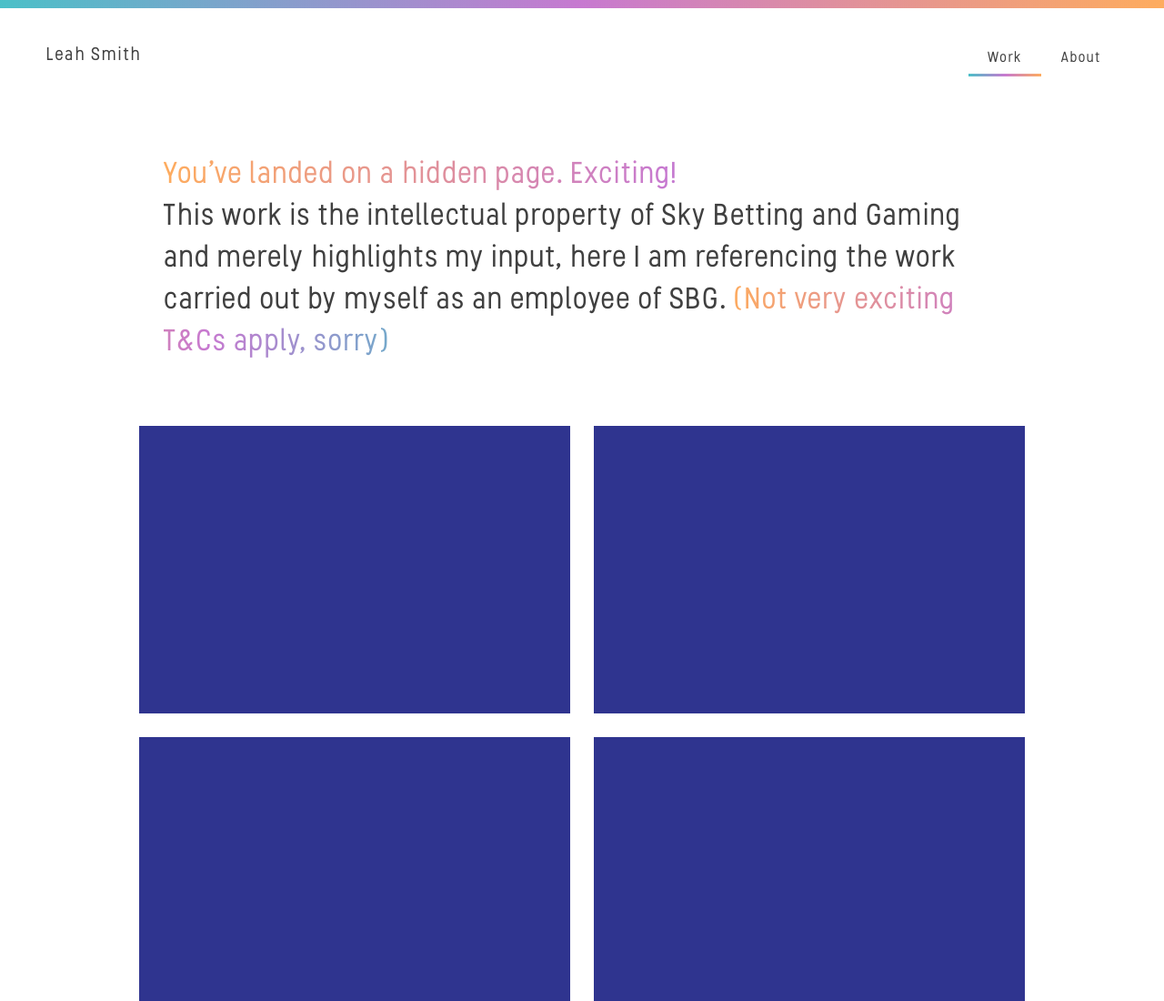
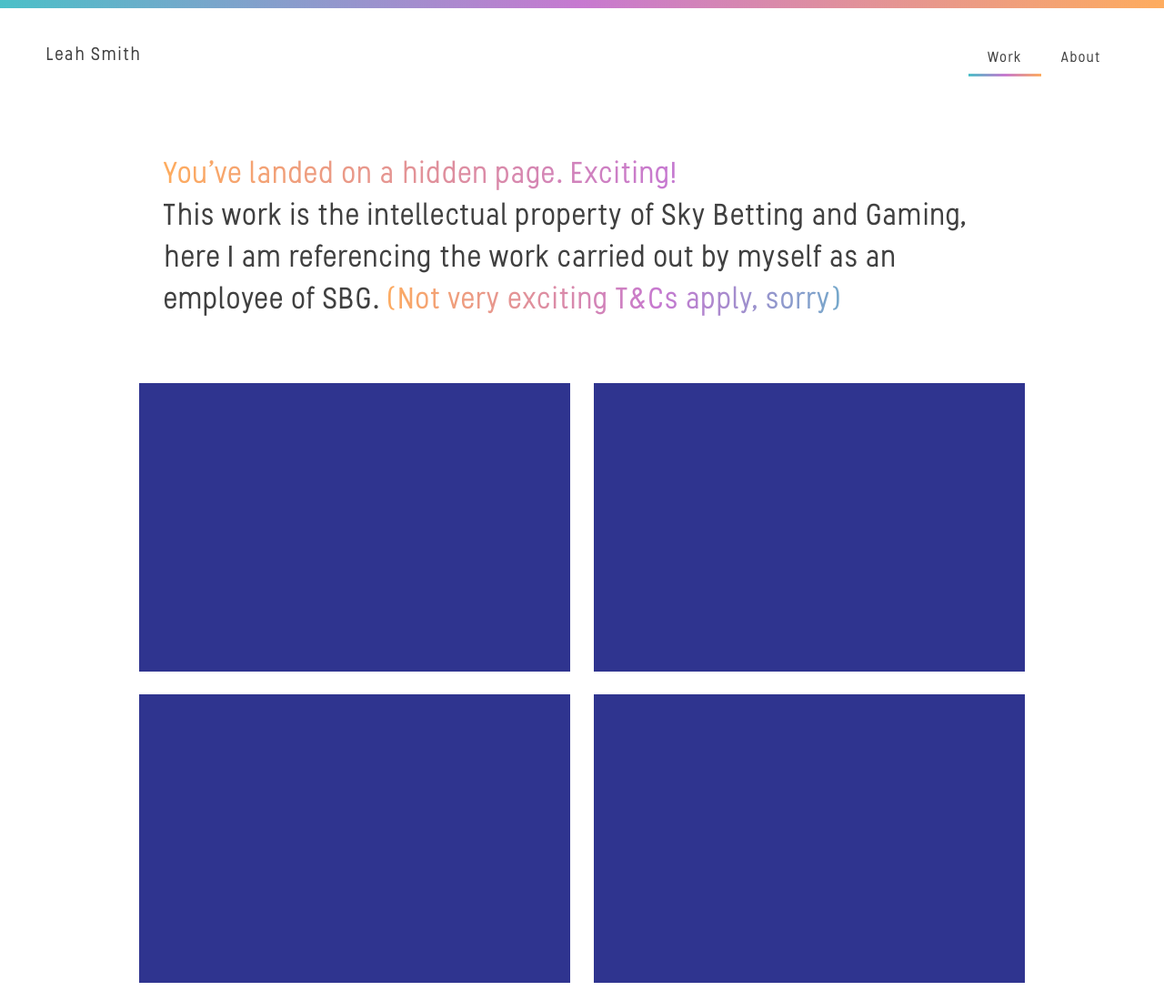
Before and after one commit to leahsmith1104/leahsmith1104.github.io, a website: page sbg.html in a window 1280 px wide. Shown: the top 1100 px of the page at 91% size. Drawn offline with Linux system fonts and the light colour scheme.

Commit message:
title change

```diff
--- a/sbg.html
+++ b/sbg.html
@@ -27,7 +27,7 @@
         <section class="hero hero-sbg fixed-width">
             <div class="hero__text">
                 <h2><div class="gradient-text">You've landed on a hidden page. Exciting!</div>
-                    This work is the intellectual property of Sky Betting and Gaming and merely highlights my input, here I am referencing the work carried out by myself as an employee of SBG.<span class="gradient-text"> (Not very exciting T&Cs apply, sorry)</span></h2>
+                    This work is the intellectual property of Sky Betting and Gaming, here I am referencing the work carried out by myself as an employee of SBG.<span class="gradient-text"> (Not very exciting T&Cs apply, sorry)</span></h2>
             </div>
         </section>
 
```
